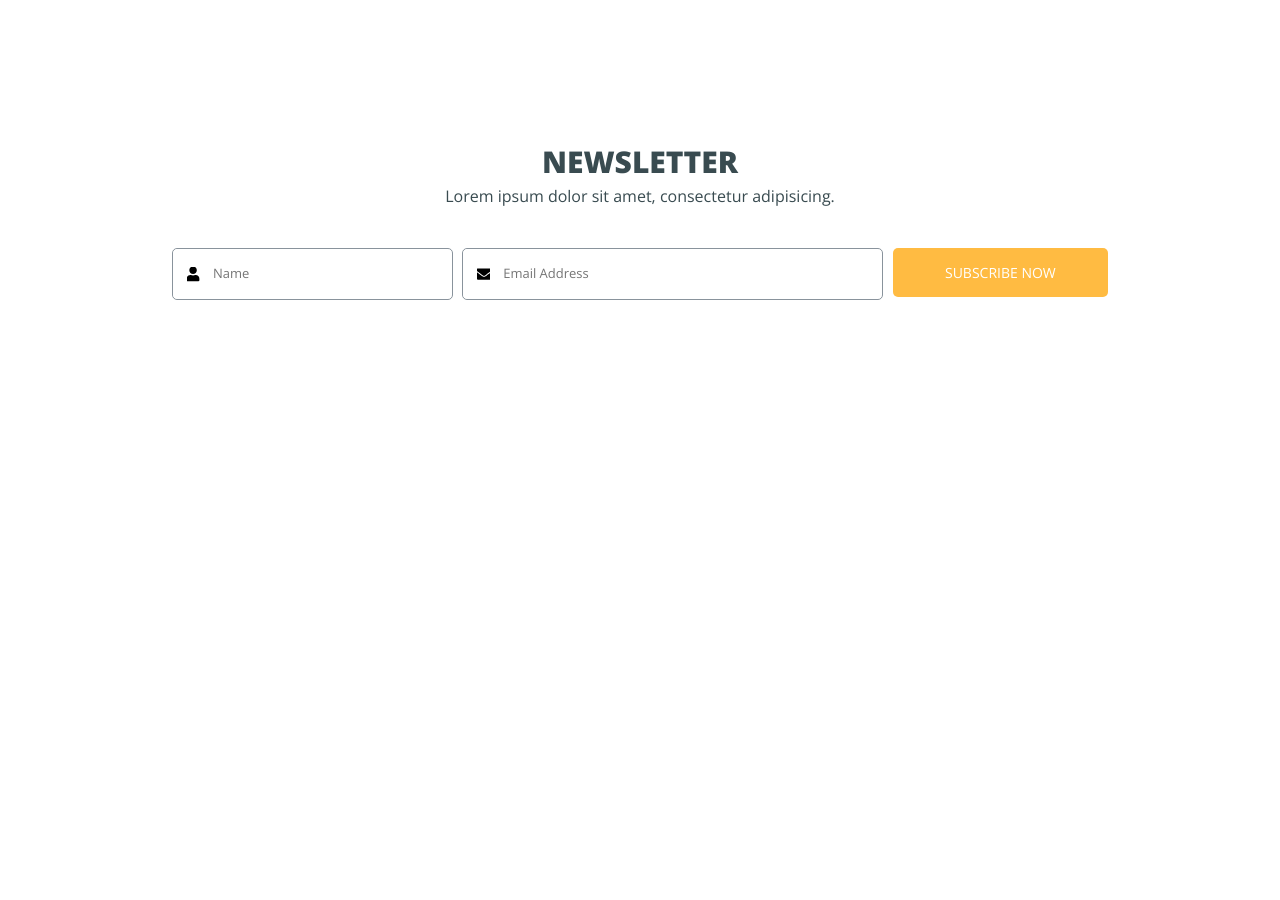
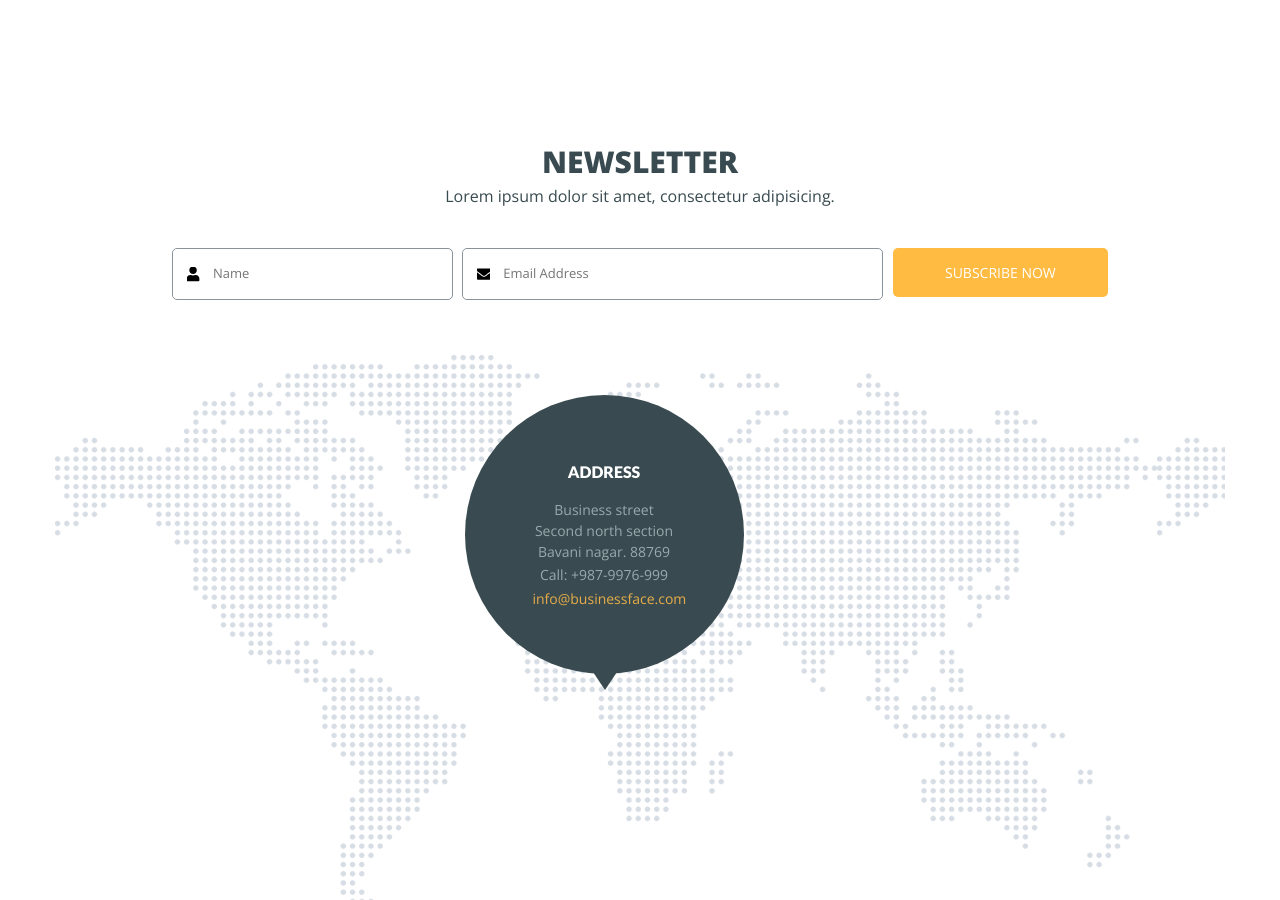
Before and after one commit to iirakitov/Layout-business, a plain HTML site: page pages/index.html in a window 1280 px wide. Shown: the part 5253-6153 px from the top of the page. Before the commit the page ends 5553 px from the top, so only its background shows below. Drawn offline with nearby package versions, Linux system fonts and the light colour scheme.

Commit message:
Updated homework

```diff
--- a/pages/index.html
+++ b/pages/index.html
@@ -402,6 +402,22 @@
                 </form>
             </div>
         </div>
+        <div class="map">
+            <div class="container">
+                <div class="map__wrapper">
+                    <div class="map__contacts">
+                        <h3>address</h3>
+                        <address>
+                            Business street
+                            Second north section
+                            Bavani nagar. 88769
+                        </address>
+                        <span class="map__tel">Call: <a href="#">+987-9976-999</a></span>
+                        <span class="map__email"><a href="#">info@businessface.com</a></span>
+                    </div>
+                </div>
+            </div>
+        </div>
     </main>
 </body>
 </html>
--- a/scss/common/mixins.scss
+++ b/scss/common/mixins.scss
@@ -62,11 +62,11 @@
   color: $color;
 }
 
-@mixin h3-heading () {
+@mixin h3-heading ($color) {
   font-weight: 900;
   text-transform: uppercase;
   font-size: $font-size-md;
-  color: $h2-heading;
+  color: $color;
   font-family: $lato-font;
 }
 
--- a/scss/components/how-it-works/how-it-works.scss
+++ b/scss/components/how-it-works/how-it-works.scss
@@ -25,7 +25,7 @@
     position: relative;
 
     h3 {
-      @include h3-heading;
+      @include h3-heading($h2-heading);
     }
   }
 
--- /dev/null
+++ b/scss/components/map/index.scss
@@ -0,0 +1,2 @@
+@import "map";
+@import "map-media";
--- /dev/null
+++ b/scss/components/map/map.scss
@@ -0,0 +1,57 @@
+.map {
+  padding-top: 55px;
+
+  &__wrapper {
+    position: relative;
+    background-image: url("./../images/map/map.png");
+    min-height: 545px;
+  }
+
+  &__contacts {
+    width: 279px;
+    height: 279px;
+    position: absolute;
+    top: 40px;
+    left: 35%;
+    background: $h2-heading;
+    border-radius: 50%;
+    text-align: center;
+    padding: 65px 68px 0;
+
+    &:after {
+      content: '';
+      position: absolute;
+      border: 20px solid transparent;
+      border-top: 30px solid $h2-heading;
+      bottom: -36px;
+      right: 119px;
+    }
+
+    h3 {
+      @include h3-heading($txt-color-hv-nav);
+    }
+
+    address {
+      padding-top: 15px;
+      font-size: $font-size-m;
+      color: $happy-clients-quote;
+      font-style: inherit;
+    }
+
+    span {
+      font-size: $font-size-m;
+      color: $happy-clients-quote;
+    }
+
+    a {
+      text-decoration: none;
+      color: $happy-clients-quote;
+    }
+  }
+
+  &__email {
+    a {
+      color: $border-btn;
+    }
+  }
+}
--- a/scss/components/services/services.scss
+++ b/scss/components/services/services.scss
@@ -49,7 +49,7 @@
     padding-left: 35px;
 
     h3 {
-      @include h3-heading;
+      @include h3-heading ($h2-heading);
     }
 
     p {
--- a/scss/index.scss
+++ b/scss/index.scss
@@ -7,3 +7,4 @@
 @import "./components/how-it-works";
 @import "./components/happy-clients";
 @import "./components/newsletter";
+@import "./components/map";
```
Also changed, not shown: images/map/map.png (added), images/map/map.svg (added), scss/components/map/map-media.scss (added), styles/styles.css, 1 other file.
